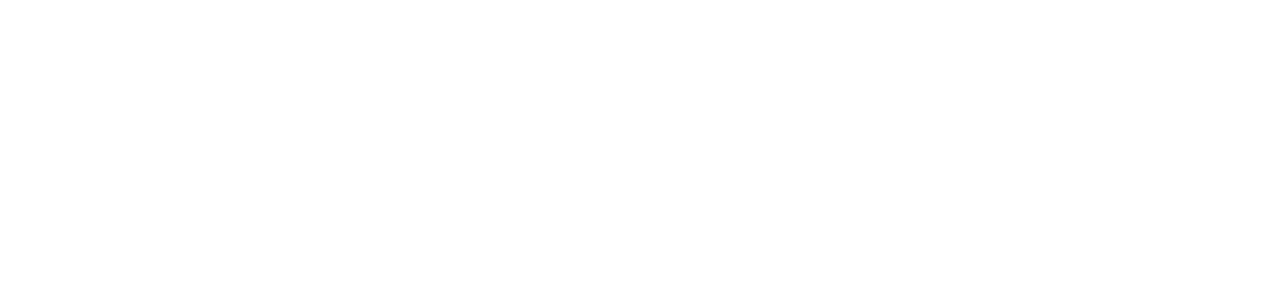
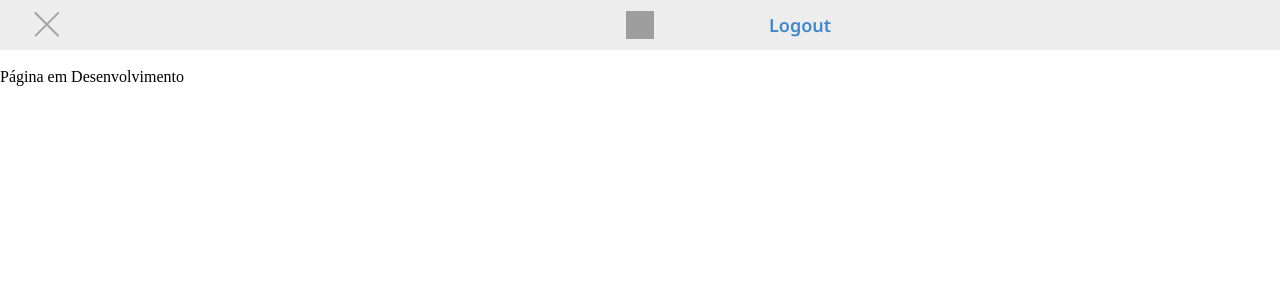
Before and after one commit to Adrianaramss/projeto-integrador-front, a React (Create React App) app: page /comments in a window 1280 px wide. Before the commit this address had no page. Shown: the top 300 px of the page. Built offline with nearby package versions, Linux system fonts and the light colour scheme; grey boxes are pictures that could not be loaded.

Commit message:
implementando-pagina-comments

```diff
--- a/src/Components/cardpost/index.js
+++ b/src/Components/cardpost/index.js
@@ -5,9 +5,12 @@
 import { useContext,useState } from "react"
 import { GlobalContext } from "../../context/GlobalContext"
 import axios from "axios"
-
+import { goToPostComments } from "../../routes/coordinator"
+import { useNavigate } from "react-router-dom"
 
 export const Card = (props) => {
+  const navigate = useNavigate();
+
     const { postagem } = props;
     const context = useContext(GlobalContext);
     const { fetchPostagem } = context;
@@ -56,7 +59,7 @@
             </span>
 
             <span className="comentario">
-                <img src={comentario} alt= "comentario"/>
+                <img src={comentario} onClick={()=> goToPostComments(navigate)}  alt= "comentario"/>
                 54
 
             </span>
--- /dev/null
+++ b/src/Pages/comments/index.js
@@ -0,0 +1,29 @@
+import { useNavigate } from "react-router-dom";
+import Header from "../../Components/header";
+import fechar from "../../assets/fechar.png"
+import {FecharPOST} from "./styled"
+import { goToFeedPage } from "../../routes/coordinator";
+import { useContext } from "react";
+import { GlobalContext } from "../../context/GlobalContext";
+
+
+export const Comments = () =>{
+    const navigate = useNavigate();
+
+    const context = useContext(GlobalContext)
+    const { postagem, fetchPostagem } = context;
+
+    return(
+        <>
+        <Header/>
+        <FecharPOST>
+        <div>
+        <img src={fechar} onClick={()=>goToFeedPage(navigate)} ></img>
+        </div>
+        </FecharPOST>
+       <br/> Página em Desenvolvimento
+
+
+        </>
+    )
+};
--- /dev/null
+++ b/src/Pages/comments/styled.js
@@ -0,0 +1,11 @@
+import styled from "styled-components";
+
+
+export const FecharPOST = styled.div`
+position: absolute;
+width: 25.6px;
+height: 24px;
+left: 34px;
+top: 12px;
+
+`
--- a/src/Pages/feed/index.js
+++ b/src/Pages/feed/index.js
@@ -1,4 +1,4 @@
-// import CreatePost from "../../Components/createpost"
+import CreatePost from "../../Components/createpost"
 import Header from "../../Components/header"
 import Card from "../../Components/cardpost"
 import { useNavigate } from "react-router-dom"
--- a/src/Pages/index.js
+++ b/src/Pages/index.js
@@ -2,3 +2,4 @@
 export * from "./feed";
 export * from "./login";
 export * from "./signup";
+export * from "./comments"
--- a/src/routes/coordinator.js
+++ b/src/routes/coordinator.js
@@ -9,3 +9,7 @@
 export const goToFeedPage = (navigator) => {
     navigator('/feed')
 }
+
+export const goToPostComments = (navigator) => {
+    navigator('/comments')
+}
--- a/src/routes/router.js
+++ b/src/routes/router.js
@@ -2,7 +2,8 @@
 import {
     LoginPage,
     SignupPage,
-    FeedPage
+    FeedPage,
+    Comments
 
 
 } from "../Pages"
@@ -13,7 +14,7 @@
                 <Route path="/" element={<LoginPage />} />
                 <Route path="/signup" element={<SignupPage />} />
                 <Route path="/feed" element={<FeedPage />} />
-
+                <Route path="/comments" element={<Comments/>} />
             </Routes>
         </BrowserRouter>
     )
```
Also changed, not shown: src/Components/coment/index.js (deleted, +0 -14 lines). Lines whose indentation alone changed are shown as unchanged.
